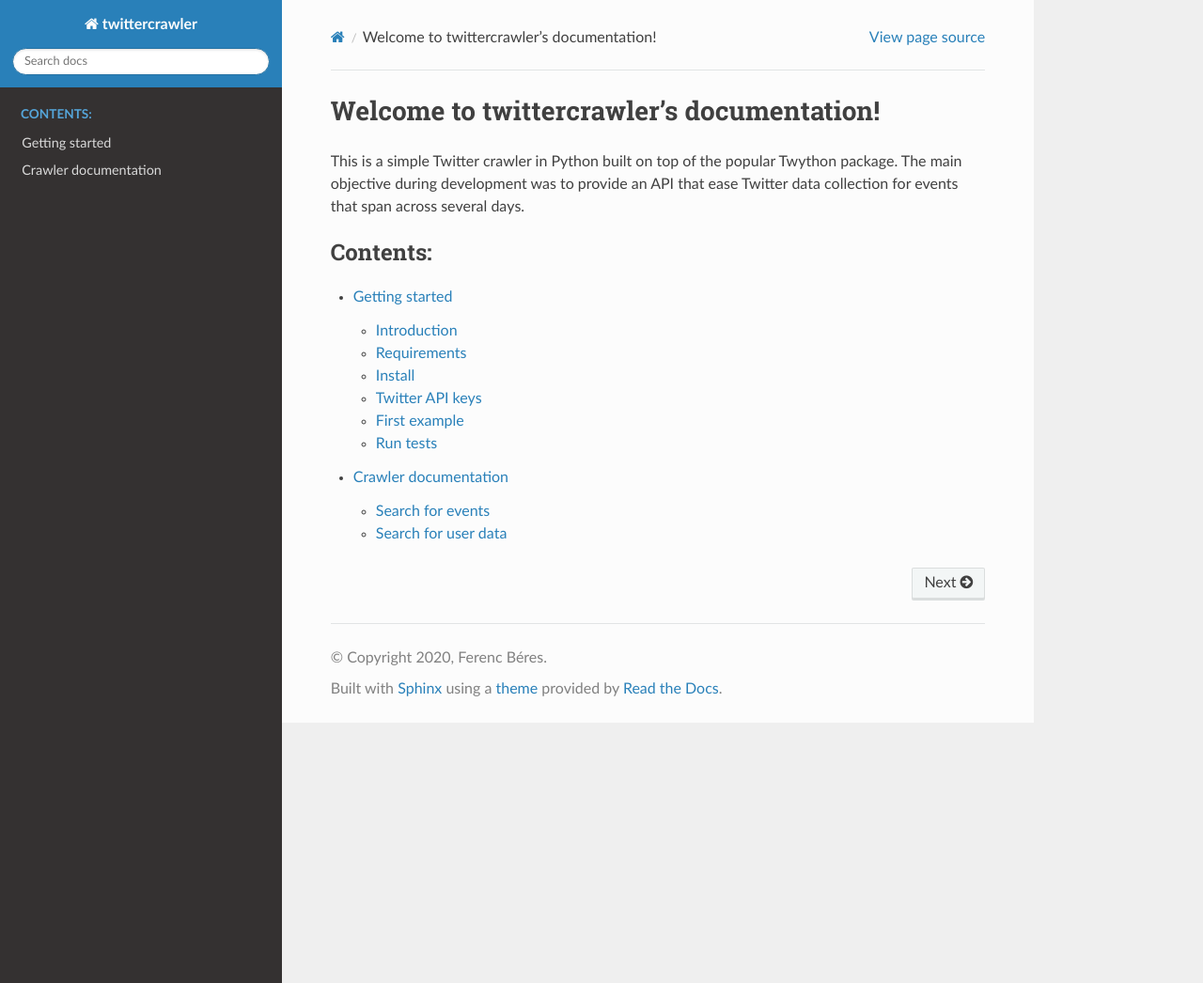
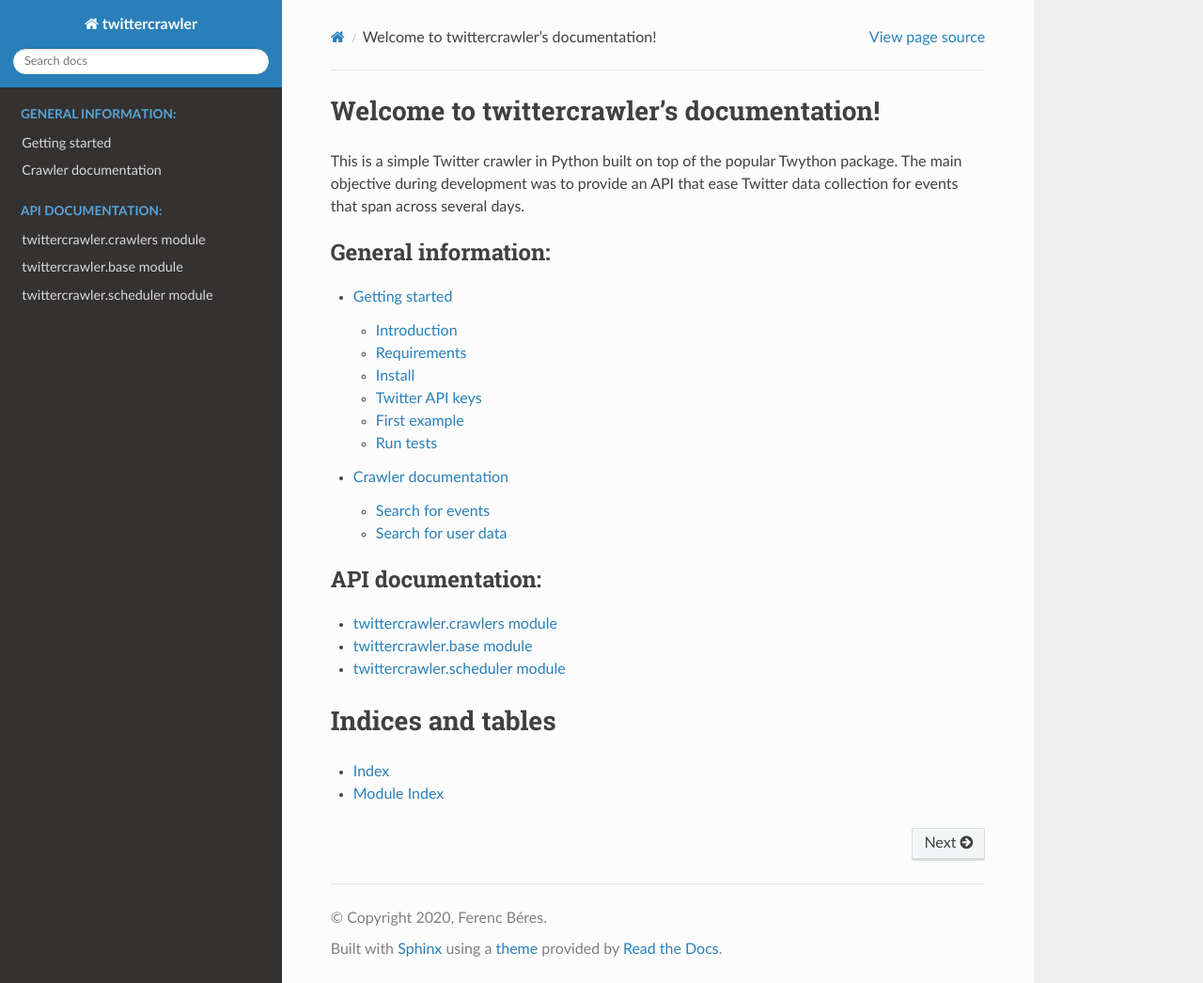
Before and after one commit to ferencberes/twitter-crawler, a Sphinx documentation site: the page built from docs/index.rst, in a window 1280 px wide and 1046 px high. Shown: the whole window at 94% size. Built offline with Sphinx 7.4.7 and the Read the Docs theme 2.0.0, drawn with Linux system fonts in a browser that asks for light colours; formulas are drawn with MathJax 3.

Commit message:
api documentation started

```diff
--- a/docs/conf.py
+++ b/docs/conf.py
@@ -10,9 +10,9 @@
 # add these directories to sys.path here. If the directory is relative to the
 # documentation root, use os.path.abspath to make it absolute, like shown here.
 #
-# import os
-# import sys
-# sys.path.insert(0, os.path.abspath('.'))
+import os
+import sys
+sys.path.insert(0, os.path.abspath('..'))
 
 
 # -- Project information -----------------------------------------------------
@@ -30,7 +30,16 @@
 # Add any Sphinx extension module names here, as strings. They can be
 # extensions coming with Sphinx (named 'sphinx.ext.*') or your custom
 # ones.
-extensions = ['recommonmark']
+extensions = [
+'recommonmark',
+'sphinx.ext.autodoc',
+'sphinx.ext.todo',
+'sphinx.ext.coverage',
+'sphinx.ext.imgmath',
+'sphinx.ext.viewcode',
+'sphinx.ext.napoleon',
+"sphinx_rtd_theme",
+]
 
 # Add any paths that contain templates here, relative to this directory.
 templates_path = ['_templates']
--- a/docs/index.rst
+++ b/docs/index.rst
@@ -10,7 +5,21 @@
 
 .. toctree::
    :maxdepth: 2
-   :caption: Contents:
+   :caption: General information:
 
    getting_started
    crawler_docs
+
+.. toctree::
+   :maxdepth: 1
+   :caption: API documentation:
+
+   twittercrawler.crawlers
+   twittercrawler.base
+   twittercrawler.scheduler
+
+Indices and tables
+==================
+
+* :ref:`genindex`
+* :ref:`modindex`
--- /dev/null
+++ b/docs/twittercrawler.base.rst
@@ -0,0 +1,7 @@
+twittercrawler.base module
+==========================
+
+.. automodule:: twittercrawler.base
+    :members:
+    :undoc-members:
+    :show-inheritance:
--- /dev/null
+++ b/docs/twittercrawler.crawlers.rst
@@ -0,0 +1,7 @@
+twittercrawler.crawlers module
+==============================
+
+.. automodule:: twittercrawler.crawlers
+    :members:
+    :undoc-members:
+    :show-inheritance:
--- /dev/null
+++ b/docs/twittercrawler.scheduler.rst
@@ -0,0 +1,7 @@
+twittercrawler.scheduler module
+===============================
+
+.. automodule:: twittercrawler.scheduler
+    :members:
+    :undoc-members:
+    :show-inheritance:
```
Also changed, not shown: other parts of docs/index.rst (+0 -5 lines).
